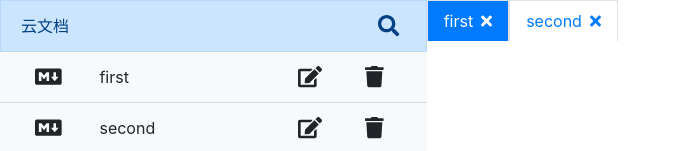
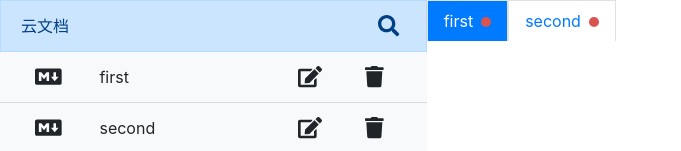
Before and after one commit to afetmin/cloud-md, a React (Create React App) app: page / in a window 1280 px wide. Shown: the top 151 px of the page, without its empty margins (0-681 px from the left). Built offline with nearby package versions, Linux system fonts and the light colour scheme.

Commit message:
样式调整

```diff
--- a/package.json
+++ b/package.json
@@ -13,6 +13,7 @@
     "@testing-library/user-event": "^12.1.10",
     "bootstrap": "^4.6.0",
     "classnames": "^2.3.1",
+    "node-sass": "^5.0.0",
     "react": "^17.0.2",
     "react-dom": "^17.0.2",
     "react-scripts": "4.0.3",
--- a/src/App.js
+++ b/src/App.js
@@ -39,7 +39,16 @@
           </div>
         </div>
         <div className='col-8 right-panel'>
-          <TabList activeId='1' />
+          <TabList
+            activeId='1'
+            unsaveIds={["1", "2"]}
+            onTabClick={(id) => {
+              console.log(id)
+            }}
+            onCloseTab={(id) => {
+              console.log("close", id)
+            }}
+          />
         </div>
       </div>
     </div>
--- a/src/components/BottomBtn.js
+++ b/src/components/BottomBtn.js
@@ -17,7 +17,7 @@
 BottomBtn.propTypes = {
   text: PropTypes.string,
   colorClass: PropTypes.string,
-  icon: PropTypes.element.isRequired,
+  icon: PropTypes.object.isRequired,
   onBtnClick: PropTypes.func,
 }
 
--- a/src/components/TabList.js
+++ b/src/components/TabList.js
@@ -3,13 +3,16 @@
 import classNames from "classnames"
 import { FontAwesomeIcon } from "@fortawesome/react-fontawesome"
 import { faTimes } from "@fortawesome/free-solid-svg-icons"
+import "./TabList.scss"
 
 const TabList = ({ files, activeId, unsaveIds, onTabClick, onCloseTab }) => {
   return (
-    <ul className='nav nav-pills'>
+    <ul className='nav nav-pills tablist'>
       {files.map((file) => {
+        const withUnsaved = unsaveIds.includes(file.id)
         const klass = classNames("nav-link rounded-0 border border-bottom-0", {
           active: file.id === activeId,
+          withUnsaved,
         })
         return (
           <li className='nav-item' key={file.id}>
@@ -22,9 +25,18 @@
               }}
             >
               {file.title}
-              <span className='ml-2'>
+              <span
+                className='ml-2 close-icon'
+                onClick={(e) => {
+                  e.stopPropagation()
+                  onCloseTab(file.id)
+                }}
+              >
                 <FontAwesomeIcon title='关闭' icon={faTimes} />
               </span>
+              {withUnsaved && (
+                <span className='rounded-circle unsaved-icon ml-2'></span>
+              )}
             </a>
           </li>
         )
--- /dev/null
+++ b/src/components/TabList.scss
@@ -0,0 +1,26 @@
+.tablist {
+  .close-icon {
+    visibility: hidden;
+  }
+  .nav-link:hover .close-icon {
+    visibility: visible;
+  }
+  .nav-link.active .close-icon {
+    visibility: visible;
+  }
+  .unsaved-icon {
+    display: inline-block;
+    background: #d9534f;
+    width: 10px;
+    height: 10px;
+  }
+  .withUnsaved.nav-link .close-icon {
+    display: none;
+  }
+  .withUnsaved.nav-link:hover .close-icon {
+    display: inline-block;
+  }
+  .withUnsaved.nav-link:hover .unsaved-icon {
+    display: none;
+  }
+}
```
Also changed, not shown: 1 other file (tests, documents, lock files or other folders).
